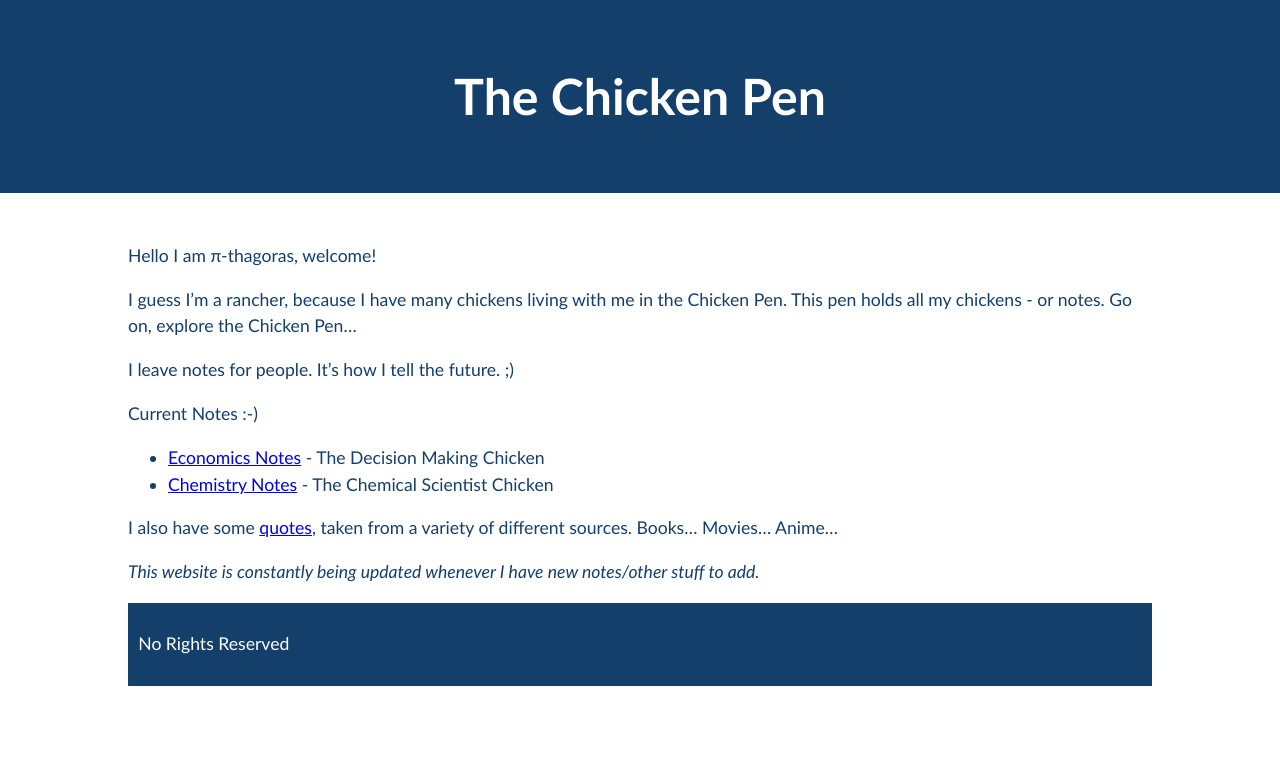
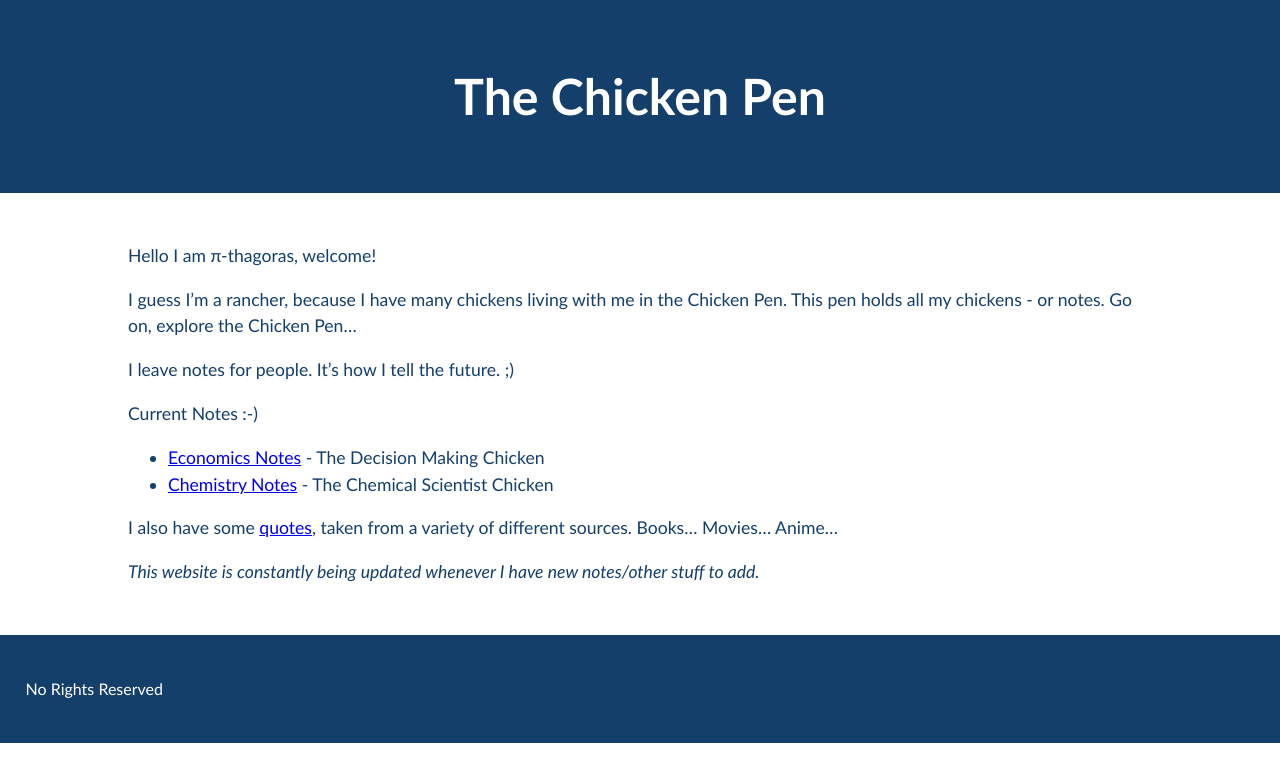
Before and after one commit to Pi-thagoras/the-chicken-pen, a Jekyll site: the page built from index.md, in a window 1280 px wide. Shown: the top 782 px of the page. Built offline with Jekyll 4.4.1, drawn with Linux system fonts in a browser that asks for light colours.

Commit message:
vault backup: 2023-04-11 09:58:47

```diff
--- a/_layouts/default.html
+++ b/_layouts/default.html
@@ -18,8 +18,8 @@
     </div>
     <div class="page-content">
         {{ content }}
-        <div class="page-footer">
-            <p>No Rights Reserved</p>
-        </div>
-     </div>
+    </div>
+    <div class="page-footer">
+        <p>No Rights Reserved</p>
+    </div>
 </body>
--- a/assets/css/styles.css
+++ b/assets/css/styles.css
@@ -27,7 +27,7 @@ h1 {
 }
 
 .page-footer {
-  padding: 1%;
+  padding: 2%;
   background-color: #143F6B;
   color: #ffffff;
 }
```
